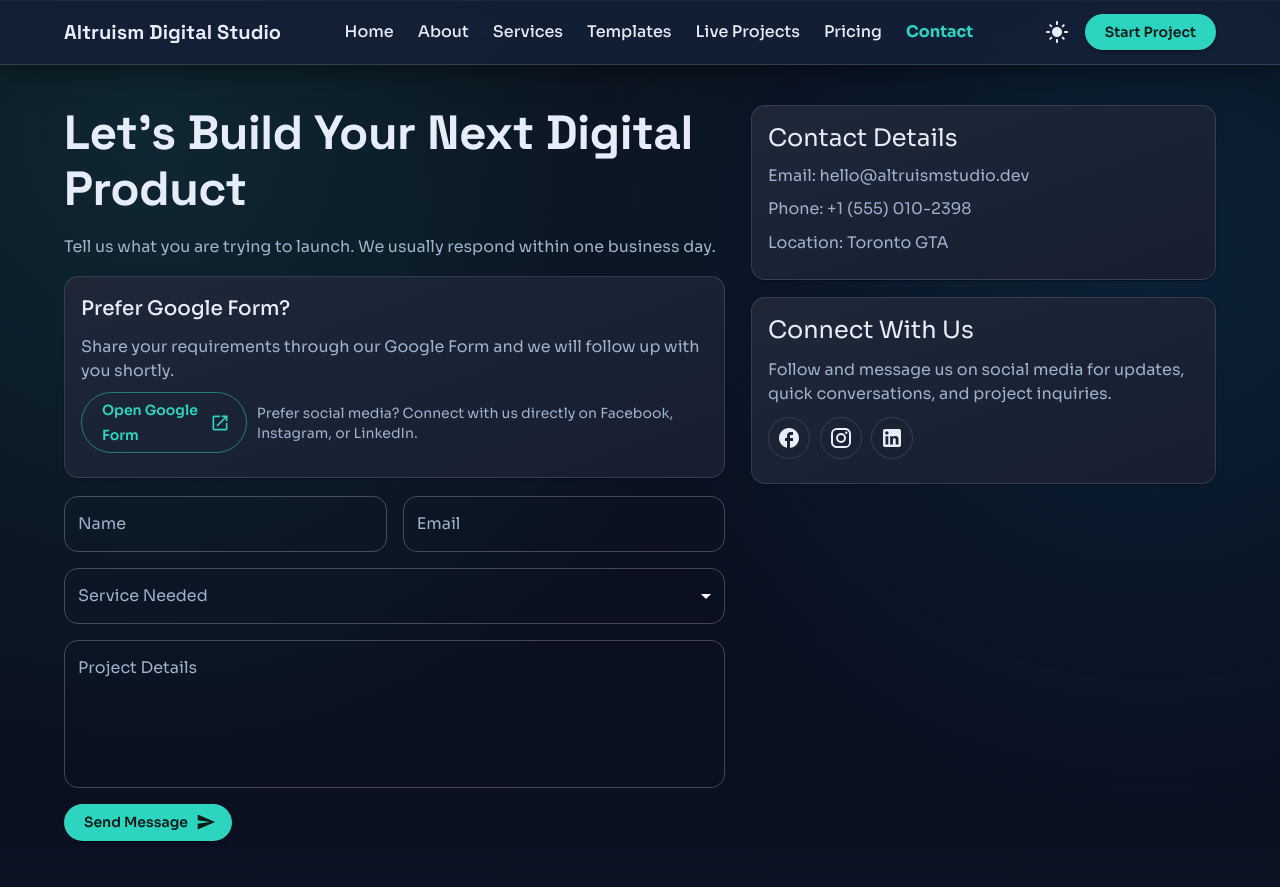
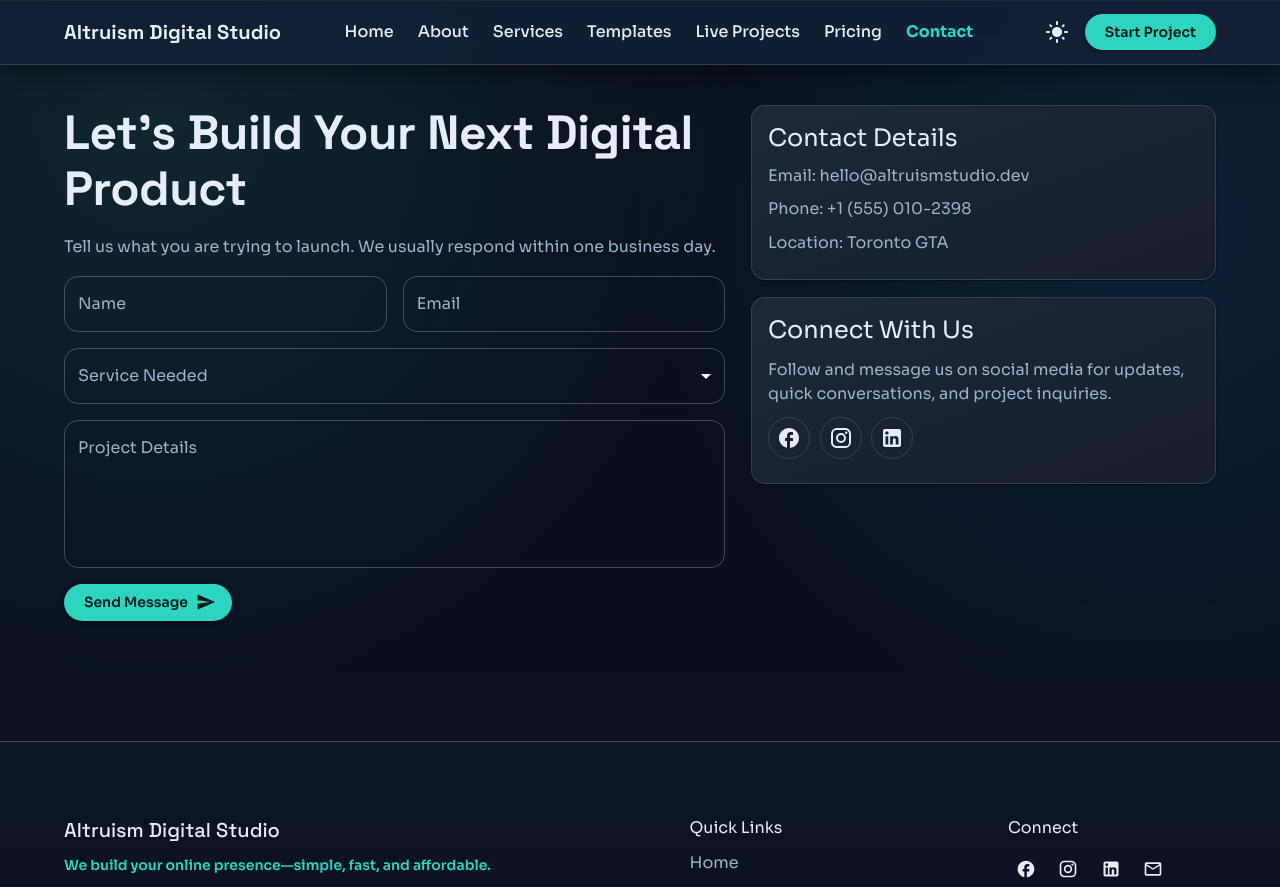
Before and after one commit to bhalla1993/altruism, a React (Vite) app: page /contact in a window 1280 px wide. Shown: the top 887 px of the page. Built offline with nearby package versions, Linux system fonts and the light colour scheme.

Commit message:
Footer: replace GitHub icon with FB/Insta/LinkedIn; remove Google Form card from Contact

```diff
--- a/src/components/layout/Footer.jsx
+++ b/src/components/layout/Footer.jsx
@@ -1,5 +1,6 @@
 import EmailOutlinedIcon from '@mui/icons-material/EmailOutlined'
-import GitHubIcon from '@mui/icons-material/GitHub'
+import FacebookRoundedIcon from '@mui/icons-material/FacebookRounded'
+import InstagramIcon from '@mui/icons-material/Instagram'
 import LinkedInIcon from '@mui/icons-material/LinkedIn'
 import PlaceOutlinedIcon from '@mui/icons-material/PlaceOutlined'
 import {
@@ -94,7 +95,29 @@ function Footer() {
               <Stack direction="row" spacing={0.8}>
                 <IconButton
                   component={Link}
-                  href="https://www.linkedin.com"
+                  href={business.socialLinks.facebook}
+                  target="_blank"
+                  rel="noreferrer"
+                  color="inherit"
+                  aria-label="Facebook"
+                  sx={{ '&:hover': { color: 'primary.main', transform: 'translateY(-1px)' }, transition: 'all 180ms ease' }}
+                >
+                  <FacebookRoundedIcon fontSize="small" />
+                </IconButton>
+                <IconButton
+                  component={Link}
+                  href={business.socialLinks.instagram}
+                  target="_blank"
+                  rel="noreferrer"
+                  color="inherit"
+                  aria-label="Instagram"
+                  sx={{ '&:hover': { color: 'primary.main', transform: 'translateY(-1px)' }, transition: 'all 180ms ease' }}
+                >
+                  <InstagramIcon fontSize="small" />
+                </IconButton>
+                <IconButton
+                  component={Link}
+                  href={business.socialLinks.linkedin}
                   target="_blank"
                   rel="noreferrer"
                   color="inherit"
@@ -102,17 +125,6 @@ function Footer() {
                   sx={{ '&:hover': { color: 'primary.main', transform: 'translateY(-1px)' }, transition: 'all 180ms ease' }}
                 >
                   <LinkedInIcon fontSize="small" />
-                </IconButton>
-                <IconButton
-                  component={Link}
-                  href="https://github.com"
-                  target="_blank"
-                  rel="noreferrer"
-                  color="inherit"
-                  aria-label="GitHub"
-                  sx={{ '&:hover': { color: 'primary.main', transform: 'translateY(-1px)' }, transition: 'all 180ms ease' }}
-                >
-                  <GitHubIcon fontSize="small" />
                 </IconButton>
                 <IconButton
                   component={Link}
--- a/src/pages/ContactPage.jsx
+++ b/src/pages/ContactPage.jsx
@@ -1,8 +1,7 @@
 import FacebookRoundedIcon from '@mui/icons-material/FacebookRounded'
 import InstagramIcon from '@mui/icons-material/Instagram'
 import LinkedInIcon from '@mui/icons-material/LinkedIn'
-import OpenInNewIcon from '@mui/icons-material/OpenInNew'
-import { Box, Button, Card, CardContent, Grid, IconButton, Link, Stack, Typography } from '@mui/material'
+import { Box, Card, CardContent, Grid, IconButton, Link, Stack, Typography } from '@mui/material'
 import { motion } from 'framer-motion'
 import Seo from '../components/common/Seo'
 import ContactForm from '../components/forms/ContactForm'
@@ -45,32 +44,6 @@ function ContactPage() {
               <Typography color="text.secondary">
                 Tell us what you are trying to launch. We usually respond within one business day.
               </Typography>
-
-              <Card>
-                <CardContent>
-                  <Stack spacing={1.2}>
-                    <Typography variant="h6">Prefer Google Form?</Typography>
-                    <Typography color="text.secondary">
-                      Share your requirements through our Google Form and we will follow up with you shortly.
-                    </Typography>
-                    <Stack direction={{ xs: 'column', sm: 'row' }} spacing={1.2} alignItems={{ xs: 'flex-start', sm: 'center' }}>
-                      <Button
-                        component={Link}
-                        href={business.googleFormUrl}
-                        target="_blank"
-                        rel="noreferrer"
-                        variant="outlined"
-                        endIcon={<OpenInNewIcon />}
-                      >
-                        Open Google Form
-                      </Button>
-                      <Typography variant="body2" color="text.secondary">
-                        Prefer social media? Connect with us directly on Facebook, Instagram, or LinkedIn.
-                      </Typography>
-                    </Stack>
-                  </Stack>
-                </CardContent>
-              </Card>
 
               <ContactForm />
             </Stack>
```
